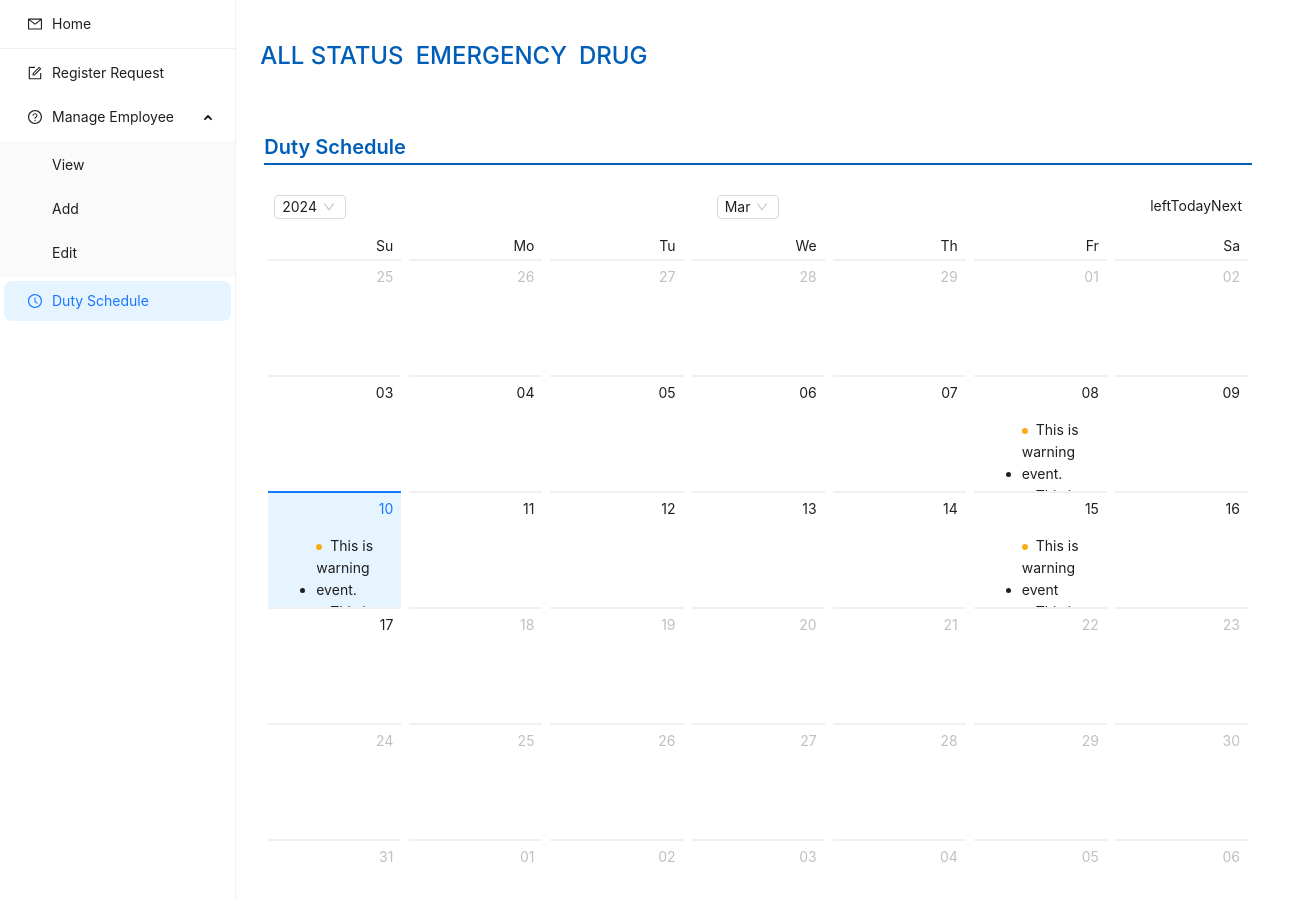
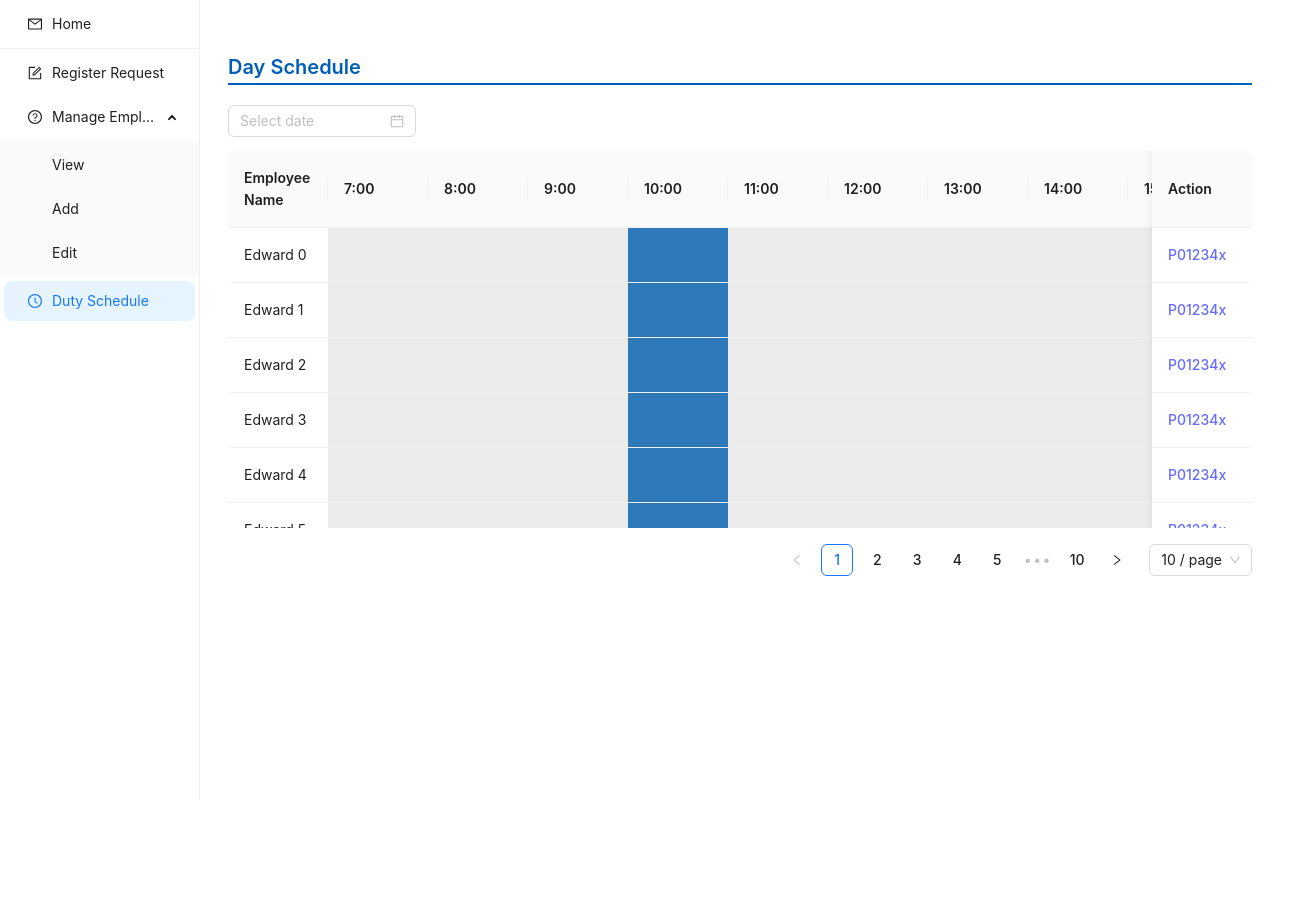
Before and after one commit to Gretycos/mhs-admin-frontend, a React (Vite) app: page /schedule in a window 1280 px wide. Shown: the top 900 px of the page, 1304 px wide, since content can reach past the window. After the commit the page ends 800 px from the top, so only its background shows below. Built offline with nearby package versions, Linux system fonts and the light colour scheme.

Commit message:
add manage employee and schedule page

```diff
--- a/src/App.jsx
+++ b/src/App.jsx
@@ -21,7 +21,7 @@ const AppCore = () => {
     <div id="app" className="app">
       <Sider />
       <div className="content">
-        <TopBar />
+        {/* <TopBar /> */}
         <div className="main">
           <Outlet />
         </div>
--- a/src/components/Sider/Sider.jsx
+++ b/src/components/Sider/Sider.jsx
@@ -28,7 +28,7 @@ const items = [
   {
     type: "divider",
   },
-  getItem("Register Request", "/Request", <FormOutlined />),
+  getItem("Register Request", "/request", <FormOutlined />),
   getItem("Manage Employee", "sub2", <QuestionCircleOutlined />, [
     getItem("View", "/manage-employee"),
     getItem("Add", "/manage-employee/add"),
--- a/src/views/ManageEmployee/ManageEmployee.less
+++ b/src/views/ManageEmployee/ManageEmployee.less
@@ -2,6 +2,8 @@
     margin: 0 2em;
     display: flex;
     flex-direction: column;
+}
+
 .title{
     display: block;
     border-bottom: #005EB8 2px solid;
@@ -9,8 +11,26 @@
     font-weight: 600;
     color: #005EB8;
 }
-    .table{
 
+.add-page {
+    margin: 0 2em;
+    display: flex;
+    flex-direction: column;
+    .employee-info{
+        width: fit-content;
+        display: flex;
+        flex-direction: row;
+        align-items: flex-end;
+    }
+    .btn-group{
+        .up-image{
+            margin-top: 1em;
+        }
+        .btn-add{
+            margin-top: 10em;
+            display: flex;
+            justify-content: flex-end;
+        }
     }
 }
 
@@ -28,7 +48,8 @@
         display: flex;
         flex-direction: row;
         margin-left: 3em;
-        .form-items{}
+        .form-items{
+        }
         .btn-group{
             display: flex;
             flex-direction: row;
--- a/src/views/Schedule/Schedule.jsx
+++ b/src/views/Schedule/Schedule.jsx
@@ -1,56 +1,57 @@
 import "./Schedule.less";
-import { Calendar, Badge, Select, Row, Col } from "antd";
+import { DatePicker, Table, Calendar, Button, Card } from "antd";
+import { Link } from "react-router-dom";
+import { useState, useEffect } from "react";
 import dayjs from "dayjs";
 
 const Schedule = () => {
-  const getListData = (value) => {
-    let listData;
-    switch (value.date()) {
-      case 8:
-        listData = [
-          { type: "warning", content: "This is warning event." },
-          { type: "success", content: "This is usual event." },
-        ];
-        break;
-      case 10:
-        listData = [
-          { type: "warning", content: "This is warning event." },
-          { type: "success", content: "This is usual event." },
-          { type: "error", content: "This is error event." },
-        ];
-        break;
-      case 15:
-        listData = [
-          { type: "warning", content: "This is warning event" },
-          { type: "success", content: "This is very long usual event......" },
-          { type: "error", content: "This is error event 1." },
-          { type: "error", content: "This is error event 2." },
-          { type: "error", content: "This is error event 3." },
-          { type: "error", content: "This is error event 4." },
-        ];
-        break;
-      default:
-    }
-    return listData || [];
-  };
+  const columns = [
+    {
+      title: "Employee Name",
+      width: 100,
+      dataIndex: "name",
+      key: "name",
+      fixed: "left",
+    },
+  ];
 
-  const dateCellRender = (value) => {
-    const listData = getListData(value);
-    return (
-      <ul className="events">
-        {listData.map((item) => (
-          <li key={item.content}>
-            <Badge status={item.type} text={item.content} />
-          </li>
-        ))}
-      </ul>
-    );
-  };
+  for (let i = 8; i < 25; i++) {
+    columns.push({
+      title: `${i - 1}:00`,
+      width: 100,
+      dataIndex: `hour${i - 1}`,
+      key: `hour${i - 1}`,
+      onCell: (record) => {
+        // console.log("record:", record);
+        return {
+          style: {
+            backgroundColor: record[`hour${i - 1}`] ? "#2e79ba" : "#ececec", //判断单元格的值,来显示背景颜色
+            color: "white", //单元格文字颜色
+          },
+        };
+      },
+    });
+  }
+  columns.push({
+    title: "Action",
+    key: "operation",
+    fixed: "right",
+    width: 100,
+    render: (text) => (
+      <Link to={`/schedule/${text.userid}`}>{text.userid}</Link>
+    ),
+  });
 
-  const cellRender = (current, info) => {
-    if (info.type === "date") return dateCellRender(current);
-    return info.originNode;
-  };
+  const userData = [];
+  for (let i = 0; i < 100; i++) {
+    userData.push({
+      key: i,
+      name: `Edward ${i}`,
+      hour10: true,
+      address: `London Park no. ${i}`,
+      userid: "P01234x",
+    });
+  }
 
   const now = dayjs();
   const start = now.subtract(7, "day");
@@ -58,103 +59,140 @@ const Schedule = () => {
 
   return (
     <div className="schedule-page">
-      <p className="title">Duty Schedule</p>
-      <Calendar
-        className="calendar"
-        cellRender={cellRender}
-        validRange={[start, end]}
-        headerRender={({ value, type, onChange, onTypeChange }) => {
-          const start = 0;
-          const end = 12;
-          const monthOptions = [];
-
-          const current = value.clone();
-          const localeData = value.localeData();
-          const months = [];
-
-          const month = value.month();
-          const year = value.year();
-
-          const optionsMonth = [];
-          const optionsYear = [];
-
-          for (let i = 2019; i < year + 5; i++) {
-            //我这里是需要最前2019年，所以设置2019
-            optionsYear.push(
-              <Select.Option key={i} value={i} className="year-item">
-                {i}
-              </Select.Option>
-            );
-          }
-
-          for (let i = 0; i < 12; i++) {
-            current.month(i);
-            months.push(localeData.monthsShort(current));
-            optionsMonth.push(
-              <Select.Option key={i} value={i} className="month-item">
-                {months[i]}
-              </Select.Option>
-            );
-          }
-
-          /* 上个月 可直接调用 */
-          const prev = () => {
-            let newMonth = now.subtract(1, "month");
-            onChange(newMonth);
-          };
-
-          /* 下个月 可直接调用 */
-          const next = () => {
-            let newMonth = now.add(1, "month");
-            onChange(newMonth);
-          };
-
-          /* 今天 */
-          const showTotay = () => {
-            let today = now;
-            onChange(today);
-            console.log(1);
-          };
-
-          return (
-            <div style={{ padding: 10 }}>
-              <Row type="flex" justify="space-between">
-                <Col>
-                  <Select
-                    size="small"
-                    className="year-select"
-                    onChange={(newYear) => {
-                      onChange(value.clone().year(newYear));
-                    }}
-                    value={year}
-                  >
-                    {optionsYear}
-                  </Select>
-                </Col>
-                <Col>
-                  <Select
-                    size="small"
-                    className="month-select"
-                    onChange={(newMonth) => {
-                      onChange(value.clone().month(newMonth));
-                    }}
-                    value={month}
-                  >
-                    {optionsMonth}
-                  </Select>
-                </Col>
-                <div>
-                  <span onClick={prev}>left</span>
-                  <span onClick={showTotay}>Today</span>
-                  <span onClick={next}>Next</span>
-                </div>
-              </Row>
-            </div>
-          );
-        }}
+      <p className="title">Day Schedule</p>
+      <DatePicker className="date-picker" defaultvalue={now} />
+      <Table
+        className="table-day"
+        columns={columns}
+        dataSource={userData}
+        scroll={{ x: 300, y: 300 }}
       />
     </div>
   );
 };
 
-export { Schedule };
+const PersonalSchedule = () => {
+  // an example of schedule data
+  const initialSchedule = [
+    {
+      id: 1,
+      day: "2024-03-22",
+      time: ["9:00 AM - 5:00 PM", "9:00 AM - 5:00 PM", "9:00 AM - 5:00 PM"],
+    },
+    {
+      id: 2,
+      day: "2024-03-21",
+      time: ["9:00 AM - 5:00 PM", "9:00 AM - 5:00 PM", "9:00 AM - 5:00 PM"],
+    },
+    {
+      id: 3,
+      day: "2024-03-20",
+      time: ["9:00 AM - 5:00 PM", "9:00 AM - 5:00 PM", "9:00 AM - 5:00 PM"],
+    },
+    {
+      id: 4,
+      day: "2024-03-19",
+      time: ["9:00 AM - 5:00 PM", "9:00 AM - 5:00 PM", "9:00 AM - 5:00 PM"],
+    },
+    {
+      id: 5,
+      day: "2024-03-18",
+      time: ["9:00 AM - 5:00 PM", "9:00 AM - 5:00 PM", "9:00 AM - 5:00 PM"],
+    },
+  ];
+
+  const getListData = (value) => {
+    let listData;
+    switch (value.date()) {
+      case 1:
+      case 8:
+        listData = [{ type: "working day" }];
+        break;
+      case 10:
+      case 11:
+        listData = [{ type: "off day" }];
+        break;
+      case 12:
+      case 15:
+        listData = [{ type: "working day" }];
+        break;
+      default:
+      // listData = [{ type: "off day" }];
+    }
+    return listData || [];
+  };
+
+  const [schedule, setSchedule] = useState(initialSchedule);
+  const [selectDay, setSelectDay] = useState(null);
+  const [showPopup, setShowPopup] = useState(false);
+  useEffect(() => {
+    console.log("selectDay:", selectDay);
+    console.log("showPopup:", showPopup);
+  }, [selectDay, showPopup]);
+
+  const handlePopupClose = () => {
+    setShowPopup(false);
+  };
+
+  const cellRender = (current) => {
+    const listData = getListData(current);
+
+    const handleEditSchedule = () => {
+      // 这里可以显示一个弹窗，供用户编辑工作时间表
+      // 这里简化为在控制台中打印一条消息
+      // console.log("edit schedule");
+      setSelectDay(current.format("YYYY-MM-DD"));
+      setShowPopup(true);
+    };
+
+    return (
+      <div>
+        {listData.map((item, index) => (
+          <Button
+            key={index}
+            type={item.type === "working day" ? "primary" : "dashed"}
+            onClick={() => handleEditSchedule()}
+          >
+            {item.type}
+          </Button>
+        ))}
+      </div>
+    );
+  };
+
+  return (
+    <div className="schedule-page">
+      <p className="title">Personal Schedule</p>
+      <Calendar cellRender={cellRender} />
+      {showPopup && (
+        <>
+          <div className="overlay"></div>
+          <div className="card">
+            <Card
+              className="popup-card"
+              type="inner"
+              title="Work hour"
+              extra={<Link to="#">Edit</Link>}
+            >
+              <div className="popup-card-content">
+                <ul>
+                  <li>07:00-11:00</li>
+                  <li>12:30-18:30</li>
+                </ul>
+              </div>
+
+              <Button
+                onClick={() => handlePopupClose()}
+                className="popup-card-button"
+              >
+                Close
+              </Button>
+            </Card>
+          </div>
+        </>
+      )}
+    </div>
+  );
+};
+
+export { Schedule, PersonalSchedule };
--- a/src/views/Schedule/Schedule.less
+++ b/src/views/Schedule/Schedule.less
@@ -1,4 +1,7 @@
 .schedule-page{
+    display: flex;
+    flex-direction: column;
+    justify-content: center;
     .title{
         display: block;
         border-bottom: #005EB8 2px solid;
@@ -6,5 +9,39 @@
         font-weight: 600;
         color: #005EB8;
     }
-    margin: 0 2em;
+    padding: 0 2em;
+    .date-picker{
+        width: fit-content;
+        margin-bottom: 1em;
+    }
+    .table-day{
+        display: block;
+        width: calc(80vw);
+    }
+    .overlay{
+        position: fixed;
+        top: 0;
+        left: 0;
+        width: 100%;
+        height: 100%;
+        background-color: rgba(0, 0, 0, 0.5); /* 半透明黑色背景 */
+        z-index: 9998; /* 将遮罩层置于弹窗下面 */
+    }
+    .card{
+        .popup-card{
+            width: 300px;
+            position: fixed; /* 将弹窗固定在页面上 */
+            top: 50%; /* 垂直居中 */
+            left: 50%; /* 水平居中 */
+            transform: translate(-50%, -50%); /* 居中定位 */
+            z-index: 9999; /* 确保弹窗在顶部 */
+            .popup-card-content{
+            }
+            .popup-card-button{
+                margin: 0.5em 0;
+                float:right;
+            }
+        }
+    }
+
 }
```
Also changed, not shown: src/router/Router.jsx (+10 -4 lines), src/views/ManageEmployee/ManageEmployee.jsx (+183 -5 lines). Lines whose indentation alone changed are shown as unchanged.
